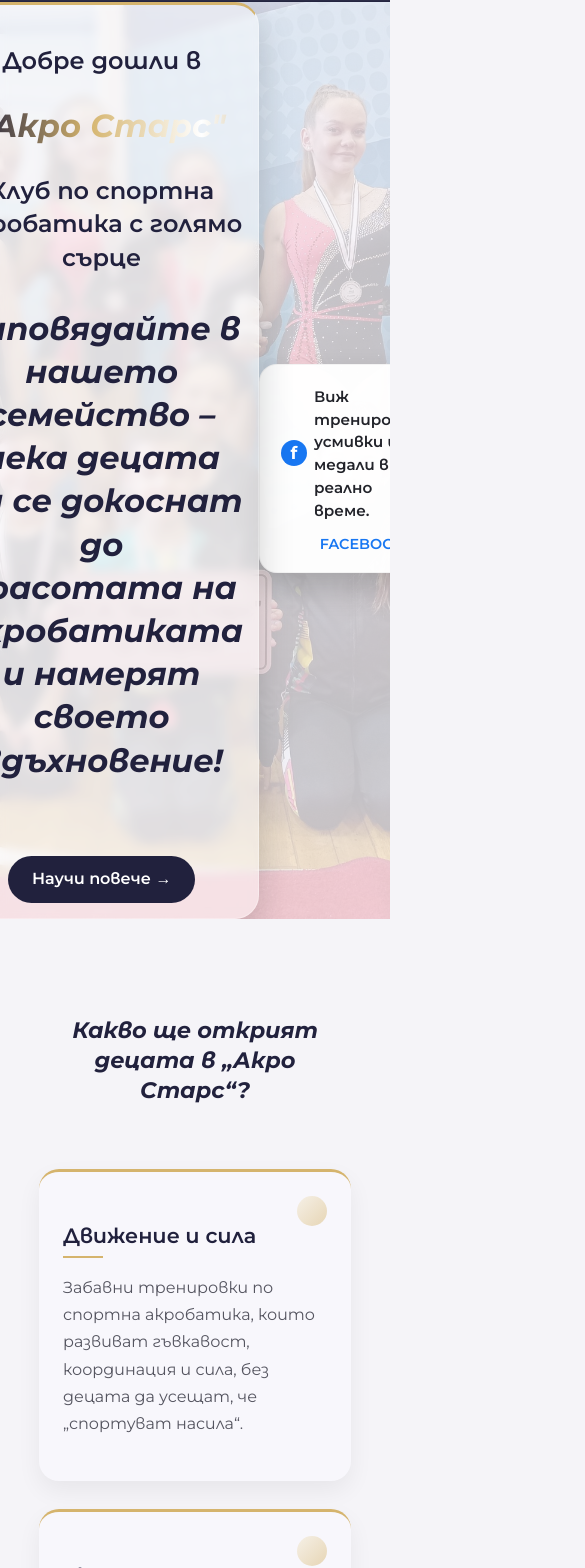
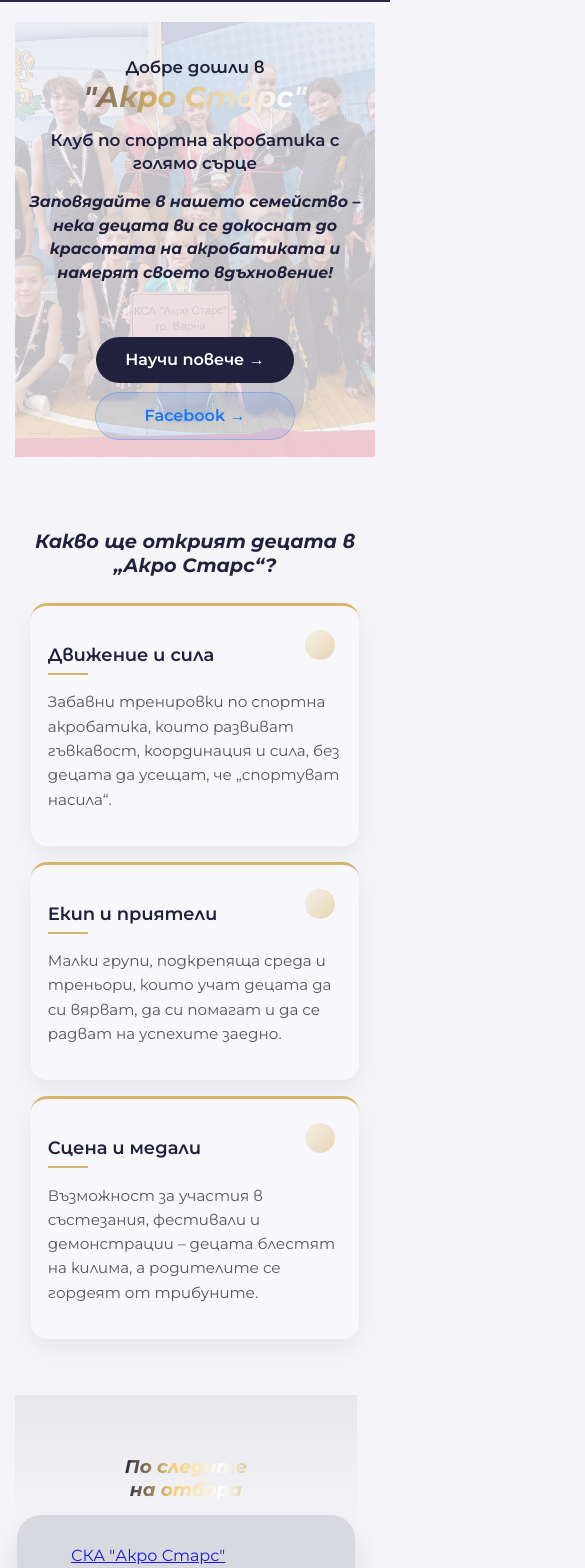
Before and after one commit to sunnydineva/acro-stars, a Next.js app in the folder nextjs-app/: page / in a window 390 px wide. Shown: the part 106-1674 px from the top of the page, 585 px wide, since content can reach past the window. Built offline with nearby package versions, Linux system fonts and the light colour scheme.

Commit message:
mobile home

```diff
--- a/nextjs-app/app/page.tsx
+++ b/nextjs-app/app/page.tsx
@@ -113,10 +113,15 @@ export default function Home() {
             <Link href="/about" className={`${styles.fancyBtn} ${styles.heroElement} ${styles.heroElement5}`}>
               Научи повече <span>→</span>
             </Link>
+
+            <Link href="#facebook" className={styles.heroSecondaryBtn}>
+              Facebook <span>→</span>
+            </Link>
+
           </div>
 
           {/* MINI Facebook card в хиро-то */}
-          <div className={`${styles.heroFbCard} ${styles.heroElement} ${styles.heroElement6}`}>
+          <div className={`${styles.heroFbCard} ${styles.heroElement} ${styles.heroElement6} ${styles.heroFbCardMobileHidden}`}>
             <div className={styles.heroFbHeaderRow}>
               <div className={styles.heroFbLogoCircle}>
                 <span className={styles.heroFbLogoLetter}>f</span>
--- a/nextjs-app/styles/Contact.module.css
+++ b/nextjs-app/styles/Contact.module.css
@@ -226,7 +226,7 @@
   }
 
   .mapColumn {
-    order: 3; /* ако искаш картата да остава под формата */
+    order: 3; /* картата да остава под формата */
   }
 
   .formGrid {
--- a/nextjs-app/styles/Home.module.css
+++ b/nextjs-app/styles/Home.module.css
@@ -570,26 +570,6 @@
   }
 }
 
-/* responsive */
-@media (max-width: 900px) {
-  .mainFbFeed {
-    padding: 3rem 1.5rem;
-  }
-
-  .fbOverlay {
-    max-width: 100%;
-  }
-
-  .fbBox {
-    max-width: 100%;
-  }
-
-  .heroFbCard {
-    position: static;
-    margin: 1rem auto 0 auto;
-    max-width: 320px;
-  }
-}
 
 /* Partners Section */
 .partnersBar {
@@ -700,50 +680,318 @@
 
 
 /* Responsive */
-@media (max-width: 900px) {
+/*@media (max-width: 900px) {*/
+/*  .featuresGrid {*/
+/*    grid-template-columns: 1fr;*/
+/*  }*/
+
+/*  .featureCard {*/
+/*    text-align: left;*/
+/*  }*/
+/*}*/
+
+/*  !* Responsive styles *!*/
+/*  @media only screen and (max-width: 768px) {*/
+/*    .heroSection {*/
+/*      height: auto;*/
+/*      min-height: 400px;*/
+/*    }*/
+
+/*    .heroContent {*/
+/*      padding: 15px;*/
+/*      max-width: 90%;*/
+/*    }*/
+
+/*    .mainFbFeed {*/
+/*      padding: 2.5rem 1.25rem;*/
+/*      background-size: cover;  !* за по-малки екрани да запълва *!*/
+/*    }*/
+
+/*    .fbBox {*/
+/*      max-width: 100%;*/
+/*    }*/
+/*    !*.heroFbCard {*!*/
+/*    !*  position: static;*!*/
+/*    !*  margin: 1rem auto 0 auto;*!*/
+/*    !*  max-width: 320px;*!*/
+/*    !*}*!*/
+/*    .acroTrails {*/
+/*      position: static;*/
+/*      text-align: center;*/
+/*      margin: 20px 0;*/
+/*    }*/
+
+/*    .fbFeedImageWrapper {*/
+/*      position: static;*/
+/*      margin: 20px auto;*/
+/*      text-align: center;*/
+/*    }*/
+/*  }*/
+
+
+/* default: показва се */
+.heroFbCardMobileHidden {}
+
+/* =========================
+   MOBILE: <= 768px (single source of truth)
+========================= */
+@media (max-width: 768px) {
+
+  .mainFbFeed {
+    width: 100% !important;
+    max-width: 100% !important;
+    margin-left: auto !important;
+    margin-right: auto !important;
+
+    /* центровка */
+    display: flex;
+    flex-direction: column;
+    align-items: center;
+    justify-content: flex-start;
+    gap: 0.9rem;
+
+    padding: 1.25rem 1rem;
+    box-sizing: border-box;
+  }
+
+  /* HERO */
+  .heroSection {
+    height: auto;
+    min-height: unset;
+    padding: 1.25rem 0 1.75rem;
+    width: 100% !important;
+    margin-left: 0 !important;
+    margin-right: 0 !important;
+  }
+
+  .heroContent {
+    max-width: 85vw;
+    padding: 1.1rem 1rem;
+    border-radius: 18px;
+
+    background: transparent !important;
+    backdrop-filter: none !important;
+    -webkit-backdrop-filter: none !important;
+
+    box-shadow: none !important;
+    border: none !important;
+  }
+
+  .heroElement1,
+  .heroElement3 {
+    font-size: 1.05rem !important;
+    line-height: 1.35;
+    margin-bottom: 0.25rem;
+  }
+
+  .heroElement2 {
+    font-size: 0.65rem !important;
+    line-height: 1.05;
+    margin: 0.2rem 0 0.6rem;
+  }
+
+  .heroElement4 {
+    font-size: 0.98rem !important;
+    line-height: 1.5;
+  }
+
+  /* Primary CTA */
+  .fancyBtn {
+    width: 50%;
+    text-align: center;
+    padding: 12px 16px;
+    border-radius: 999px;
+    margin-top: 0.9rem;
+  }
+
+  .heroFbCardMobileHidden {
+    display: none !important;
+  }
+
+  /* Secondary CTA (новия бутон Facebook) */
+  .heroSecondaryBtn {
+    width: 50%;
+    text-align: center;
+    padding: 12px 16px;
+    border-radius: 999px;
+    margin-top: 0.55rem;
+    display: inline-block;
+    text-decoration: none;
+    font-weight: 600;
+
+    background: rgba(24, 119, 242, 0.12);
+    border: 1px solid rgba(24, 119, 242, 0.28);
+    color: #1877f2;
+  }
+
+  .heroSecondaryBtn span {
+    display: inline-block;
+    transition: transform 0.2s ease;
+  }
+
+  .heroSecondaryBtn:hover span {
+    transform: translateX(4px);
+  }
+
+  /* FB CARD: махаме floating и го правим под бутоните (ако още го държиш в JSX) */
+  .heroFbCard {
+    position: static;
+    margin: 0.85rem auto 0;
+    max-width: 92vw;
+    width: 92vw;
+    border-radius: 16px;
+  }
+
+  /* FEATURES */
+  .featuresSection {
+    margin: 2.75rem auto 2.25rem;
+    padding: 0 1rem;
+  }
+
+  .featuresTitle {
+    margin-top: 2.2rem;
+    margin-bottom: 1.6rem;
+    font-size: 1.2rem;
+    line-height: 1.25;
+  }
+
   .featuresGrid {
     grid-template-columns: 1fr;
+    gap: 1rem;
   }
 
   .featureCard {
-    text-align: left;
+    padding: 1.15rem 1.05rem;
+    border-radius: 16px;
+  }
+
+  .featureHeading {
+    font-size: 1.12rem;
+  }
+
+  .featureText {
+    font-size: 0.95rem;
+    line-height: 1.6;
+  }
+
+  /* FACEBOOK SECTION */
+  .mainFbFeed {
+    width: 100%;
+    max-width: 100%;
+    margin: 2rem auto 2.5rem;
+    padding: 1.25rem 1rem;
+
+    display: flex;
+    flex-direction: column;
+    align-items: center;
+    justify-content: flex-start;
+    gap: 0.9rem;
+  }
+
+  /* заглавието да е горе, центрирано */
+  .acroTrails {
+    position: static !important;
+    left: auto !important;
+    top: auto !important;
+    margin: 0 auto !important;
+
+    width: 100%;
+    height: auto;
+
+    display: block;
+    text-align: center;
+
+
+    font-size: 1.15rem;
+    line-height: 1.25;
+  }
+
+  .facebookSection {
+    width: 100%;
+  }
+
+  .fbBox {
+    width: 100% !important;
+    max-width: 520px !important;
+    padding: 0.9em;
+    margin: 0 0 !important;
+  }
+
+  .followSection {
+    grid-template-columns: 1fr;
+    /*gap: 1.15rem;*/
+    width: 100%;
+    margin-left: 0;
+    margin-right: 30px;
+    padding: 0 0;
+  }
+
+  .followLeft {
+    width: 95%;
+    display: flex;
+    justify-content: center;
+    margin-left: 0 !important;
+    margin-right: 0 !important;
+    box-sizing: border-box;
+  }
+
+  /* критично: махаме 175% */
+  .mainFbFeed {
+    width: 100%;
+    max-width: 100%;
+    /*margin: 2.25rem auto 2.75rem;*/
+    /*padding: 1.25rem 1rem;*/
+  }
+
+  .acroTrails {
+    position: static;
+    left: auto;
+    top: auto;
+    width: auto;
+    height: auto;
+    margin: 0 0 0.65rem 0;
+    text-align: center;
+    font-size: 1.15rem;
+  }
+
+  /* ANNOUNCEMENTS */
+  .announcementsBar {
+    max-width: 100%;
+    margin: 1rem 1rem 1.25rem;
+    border-radius: 18px;
+  }
+
+  .announcementCard {
+    min-width: 280px;
+    max-width: 320px;
+    padding: 0.7rem 0.85rem;
+    border-radius: 16px;
+  }
+
+  .announcementTitle {
+    font-size: 0.92rem;
+  }
+
+  .announcementText {
+    font-size: 0.85rem;
+    line-height: 1.35;
+  }
+
+  .fadeLeft,
+  .fadeRight {
+    width: 40px;
   }
 }
 
-  /* Responsive styles */
-  @media only screen and (max-width: 768px) {
-    .heroSection {
-      height: auto;
-      min-height: 400px;
-    }
+/* =========================
+   SMALL PHONES: <= 390px
+========================= */
+@media (max-width: 390px) {
+  .heroElement2 { font-size: 1.8rem !important; }
+  .heroContent { padding: 1.05rem 0.9rem; }
 
-    .heroContent {
-      padding: 15px;
-      max-width: 90%;
-    }
-
-    .mainFbFeed {
-      padding: 2.5rem 1.25rem;
-      background-size: cover;  /* за по-малки екрани да запълва */
-    }
-
-    .fbBox {
-      max-width: 100%;
-    }
-    /*.heroFbCard {*/
-    /*  position: static;*/
-    /*  margin: 1rem auto 0 auto;*/
-    /*  max-width: 320px;*/
-    /*}*/
-    .acroTrails {
-      position: static;
-      text-align: center;
-      margin: 20px 0;
-    }
-
-    .fbFeedImageWrapper {
-      position: static;
-      margin: 20px auto;
-      text-align: center;
-    }
+  .announcementCard {
+    min-width: 250px;
+    max-width: 280px;
   }
+}
--- a/nextjs-app/styles/globals.css
+++ b/nextjs-app/styles/globals.css
@@ -4,6 +4,10 @@ html {
   font-size: 1em;
   line-height: 1.4;
   scroll-behavior: smooth;
+}
+
+html, body {
+  overflow-x: hidden;
 }
 
 h1 {
```
